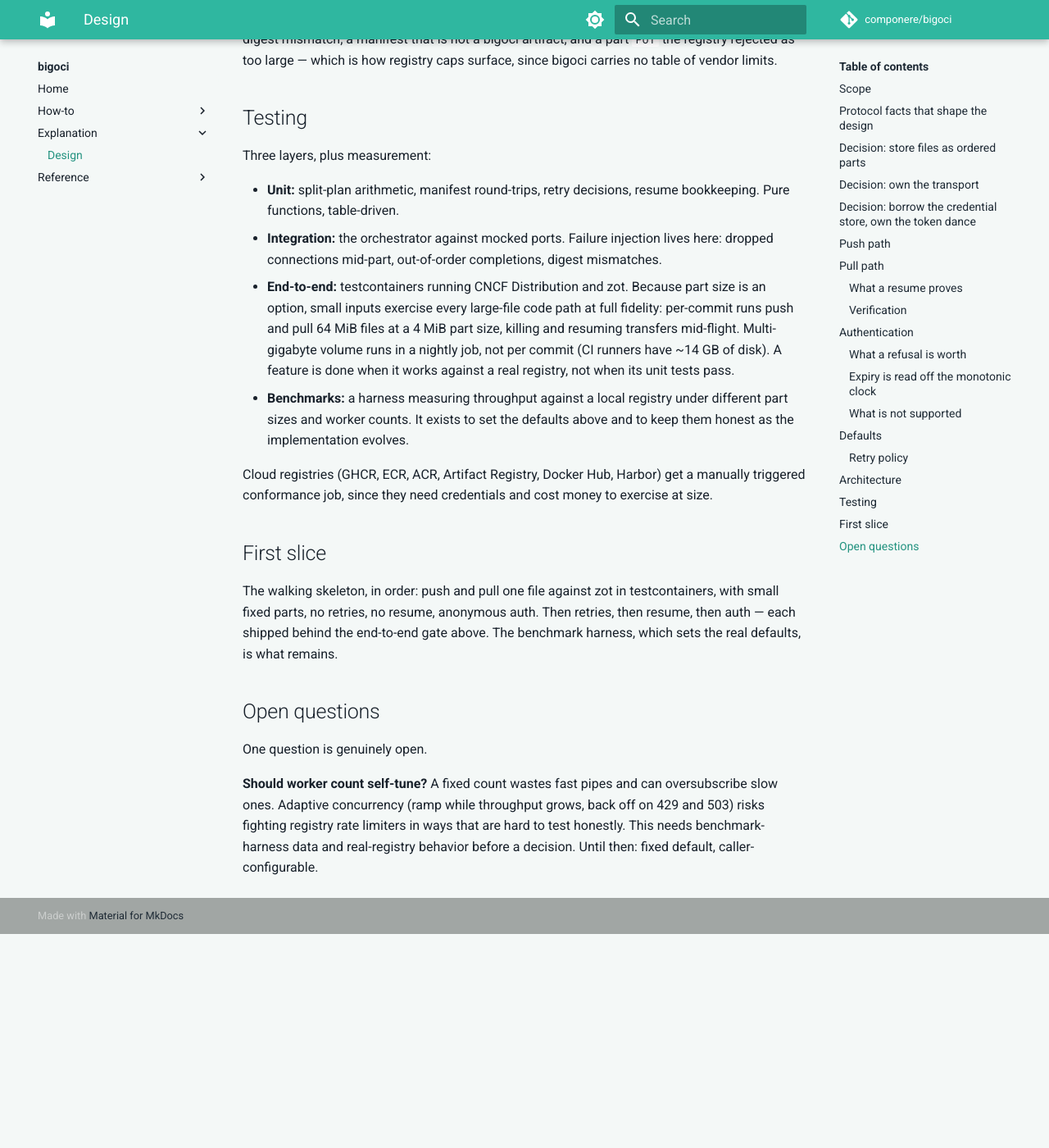
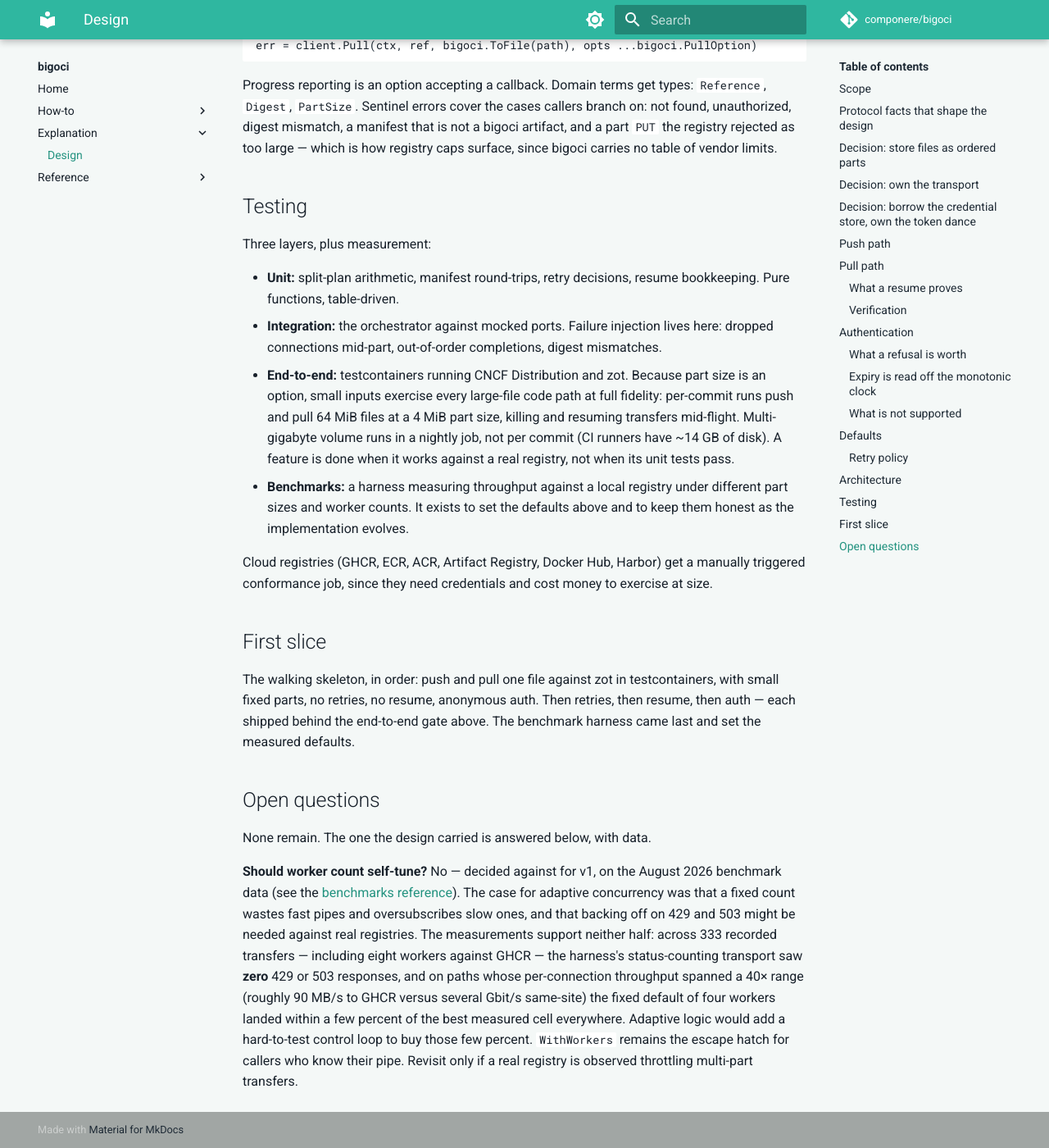
Before and after one commit to componere/bigoci, an MkDocs documentation site: the page built from docs/docs/explanation/design.md, in a window 1280 px wide and 1400 px high, scrolled down 12731 px. Shown: the whole window at 82% size. Built offline with MkDocs 1.6.1 and Material for MkDocs 9.7.7, drawn with Linux system fonts in a browser that asks for light colours; comment, search, counter and statistics services are not loaded; before the commit the page ends 13870 px from its top, so only the background shows below that; some of the changed text lies outside the part shown.

Commit message:
chore: set measured defaults (#38)
Co-authored-by: Claude Fable 5 <noreply@anthropic.com>

```diff
--- a/docs/docs/explanation/design.md
+++ b/docs/docs/explanation/design.md
@@ -370,14 +370,16 @@ downgraded to anonymous. Exchanging one is a named follow-up. A
 
 ## Defaults
 
-Part size and worker count are starting points, not measured optima. The
-benchmark harness (see [Testing](#testing)) sets the final defaults before
-v1.
+Part size and worker count are measured, not guessed. The benchmark
+harness (see [Testing](#testing)) swept both against zot, CNCF
+Distribution, and GHCR from bare metal in August 2026, and the sweep
+confirmed the original reasoning; the
+[benchmarks reference](../reference/benchmarks.md) holds the numbers.
 
 | Setting | Default | Reasoning |
 |---|---|---|
-| Part size | 512 MiB | Small enough that a 5 GB file splits into 10 parts and a lost part costs seconds to retry. Large enough that per-part overhead (3 requests) is noise: a 50 GB file makes roughly 300 requests. Roughly 19× under the lowest registry layer cap (GHCR, 10 GB). |
-| Workers | 4 | One worker holds one HTTPS connection. AWS measures 85–90 MB/s per S3 connection; four saturate a 2–3 Gbit/s path. Configurable for bigger pipes. |
+| Part size | 512 MiB | Small enough that a 5 GB file splits into 10 parts and a lost part costs seconds to retry. Large enough that per-part overhead (3 requests) is noise: a 50 GB file makes roughly 300 requests. Roughly 19× under the lowest registry layer cap (GHCR, 10 GB). Measured: within 2% of the best cell at 16 GiB on zot, best on Distribution, tied on GHCR; 64 MiB parts cost 11% at scale. |
+| Workers | 4 | One worker holds one HTTPS connection. AWS measures 85–90 MB/s per S3 connection — and GHCR measured at 78–99 MB/s per push, confirming it. Four workers pushed at ~90% of a 10 Gbit/s link; eight bought at most 3% more. Configurable for bigger pipes. |
 | Retry policy | 4 attempts; exponential backoff, 1 s base, 30 s cap, full jitter; honors `Retry-After` when sent | A transient failure should never surface to the caller. Network errors, 429, and 5xx retry; other 4xx fail fast. |
 | Digest algorithm | sha256 | The OCI default; universally supported. |
 
@@ -600,16 +602,25 @@ money to exercise at size.
 The walking skeleton, in order: push and pull one file against zot in
 testcontainers, with small fixed parts, no retries, no resume, anonymous
 auth. Then retries, then resume, then auth — each shipped behind the
-end-to-end gate above. The benchmark harness, which sets the real defaults,
-is what remains.
+end-to-end gate above. The benchmark harness came last and set the
+measured defaults.
 
 ## Open questions
 
-One question is genuinely open.
+None remain. The one the design carried is answered below, with data.
 
-**Should worker count self-tune?** A fixed count wastes fast pipes and can
-oversubscribe slow ones. Adaptive concurrency (ramp while throughput grows,
-back off on 429 and 503) risks fighting registry rate limiters in ways that
-are hard to test honestly. This needs benchmark-harness data and
-real-registry behavior before a decision. Until then: fixed default,
-caller-configurable.
+**Should worker count self-tune?** No — decided against for v1, on the
+August 2026 benchmark data (see the
+[benchmarks reference](../reference/benchmarks.md)). The case for adaptive
+concurrency was that a fixed count wastes fast pipes and oversubscribes
+slow ones, and that backing off on 429 and 503 might be needed against
+real registries. The measurements support neither half: across 333
+recorded transfers — including eight workers against GHCR — the harness's
+status-counting transport saw **zero** 429 or 503 responses, and on paths
+whose per-connection throughput spanned a 40× range (roughly 90 MB/s to
+GHCR versus several Gbit/s same-site) the fixed default of four workers
+landed within a few percent of the best measured cell everywhere. Adaptive
+logic would add a hard-to-test control loop to buy those few percent.
+`WithWorkers` remains the escape hatch for callers who know their pipe.
+Revisit only if a real registry is observed throttling multi-part
+transfers.
--- a/docs/mkdocs.yml
+++ b/docs/mkdocs.yml
@@ -42,6 +42,7 @@ nav:
       - Design: explanation/design.md
   - Reference:
       - Format: reference/format.md
+      - Benchmarks: reference/benchmarks.md
 
 plugins:
   - search
```
Also changed, not shown: docs/docs/index.md (+2 -0 lines), docs/docs/reference/benchmarks.md (added, +105 -0 lines), README.md, 1 other file.
